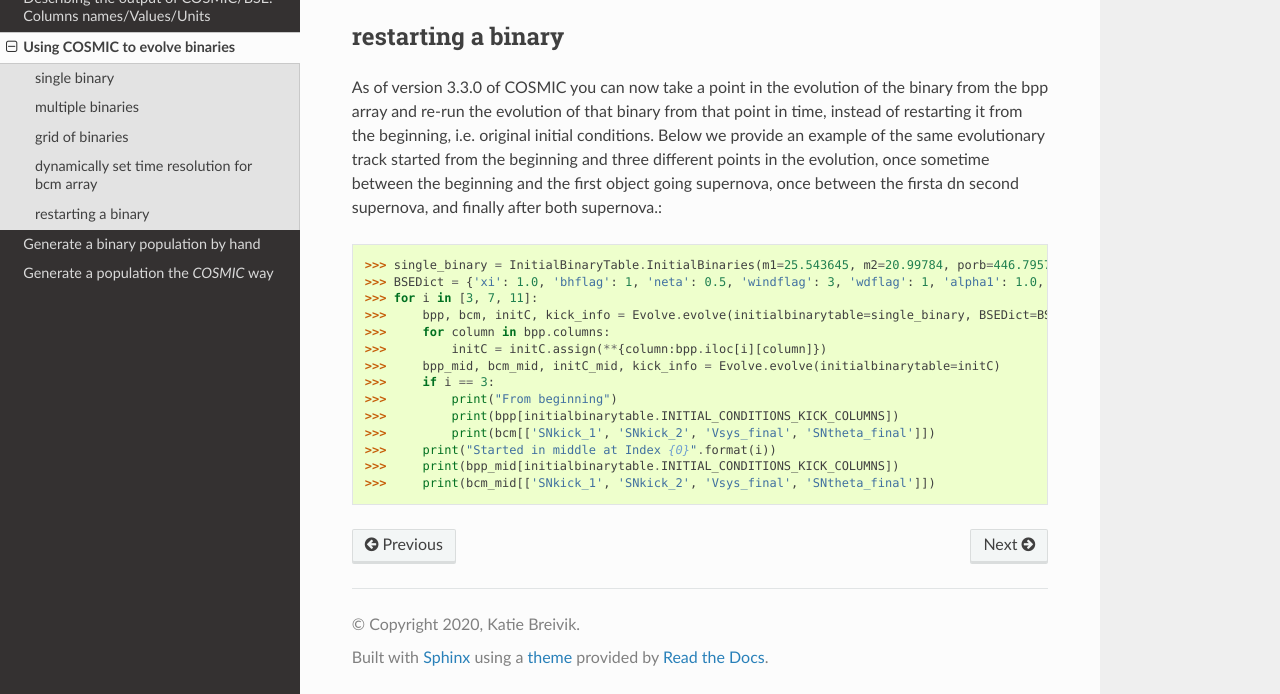
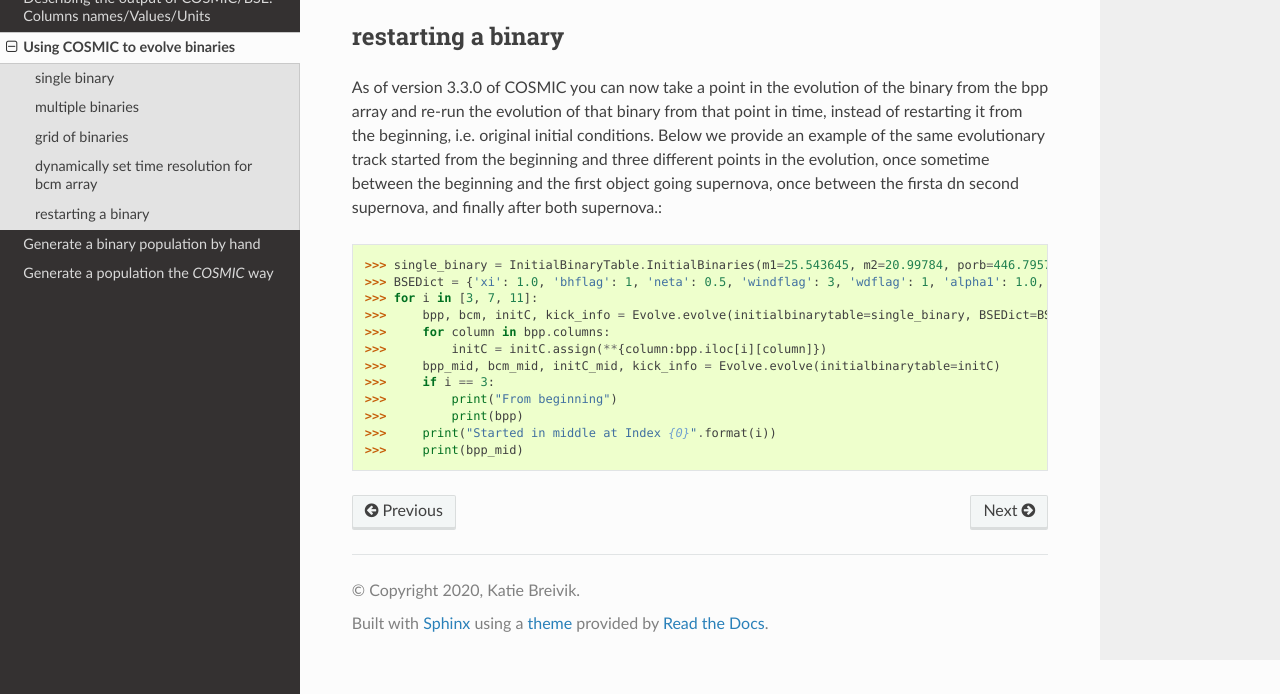
Before and after one commit to COSMIC-PopSynth/COSMIC, a Sphinx documentation site: the page built from docs/examples/index.rst, in a window 1280 px wide and 900 px high, scrolled down 3669 px, cut to the strip 206-900 px from the top of the window. Built offline with Sphinx 7.4.7 and the Read the Docs theme 2.0.0, drawn with Linux system fonts in a browser that asks for light colours; formulas are drawn with MathJax 3.

Commit message:
Small tweak based on Mike's suggestion

```diff
--- a/docs/examples/index.rst
+++ b/docs/examples/index.rst
@@ -230,8 +230,6 @@ started from the beginning and three different points in the evolution, once som
     >>>     bpp_mid, bcm_mid, initC_mid, kick_info = Evolve.evolve(initialbinarytable=initC)
     >>>     if i == 3:
     >>>         print("From beginning")
-    >>>         print(bpp[initialbinarytable.INITIAL_CONDITIONS_KICK_COLUMNS])
-    >>>         print(bcm[['SNkick_1', 'SNkick_2', 'Vsys_final', 'SNtheta_final']])
+    >>>         print(bpp)
     >>>     print("Started in middle at Index {0}".format(i))
-    >>>     print(bpp_mid[initialbinarytable.INITIAL_CONDITIONS_KICK_COLUMNS])
-    >>>     print(bcm_mid[['SNkick_1', 'SNkick_2', 'Vsys_final', 'SNtheta_final']])
+    >>>     print(bpp_mid)
```
Also changed, not shown: docs/output_info/index.rst (+5 -5 lines).
